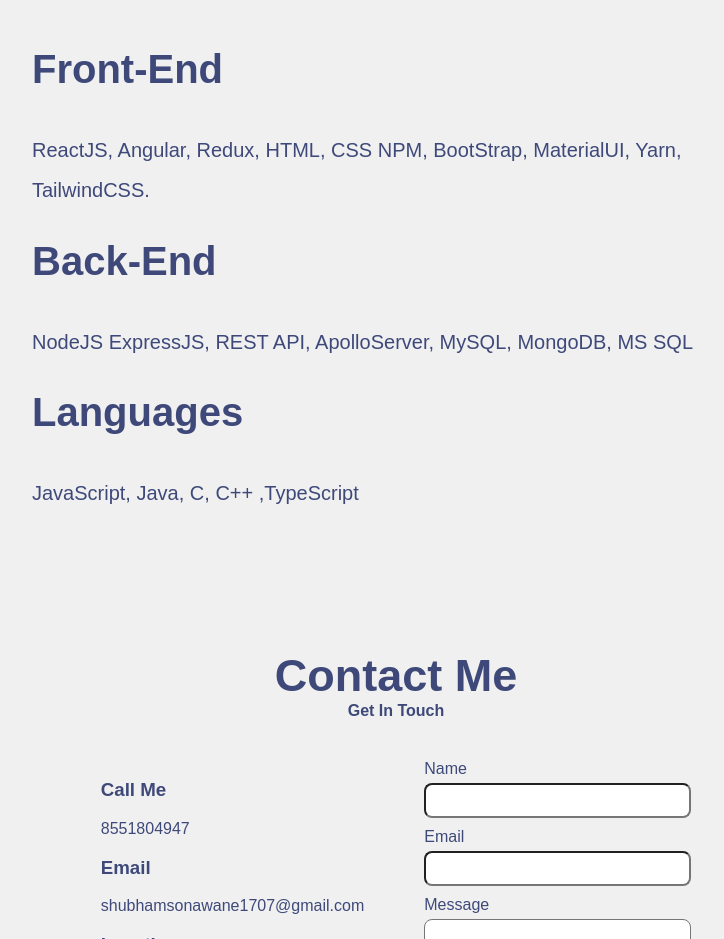
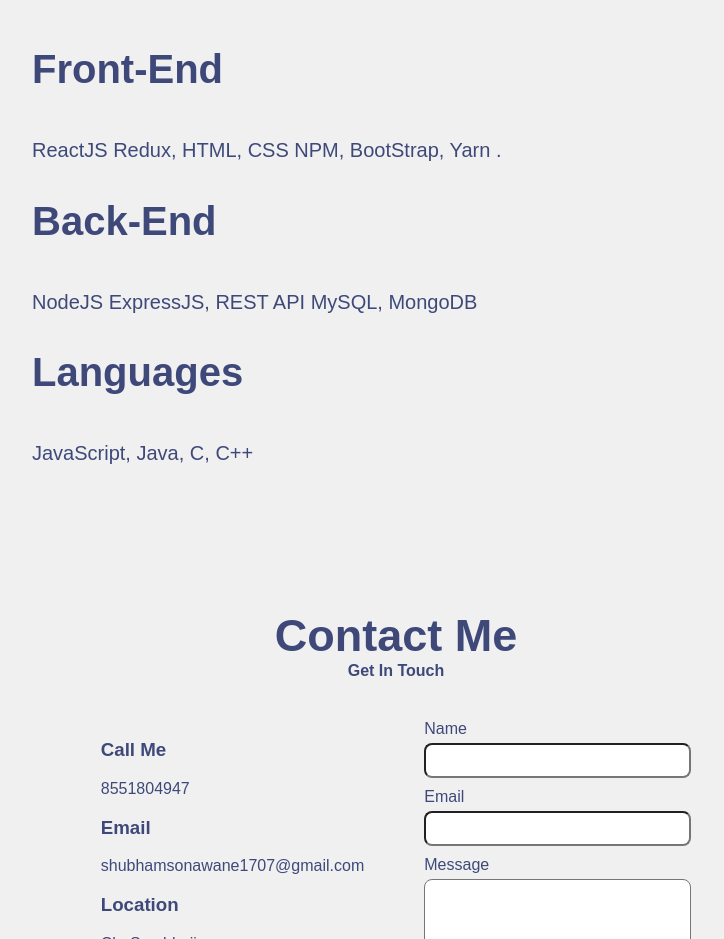
Before and after one commit to Sonawane-Shubham/react-personal-portfolio, a React (Create React App) app: page / in a window 1280 px wide. Shown: the part 1600-2539 px from the top of the page, without its empty margins (244-968 px from the left). Built offline with nearby package versions, Linux system fonts and the light colour scheme.

Commit message:
skills section updated some skills removed

```diff
--- a/src/pages/Home.jsx
+++ b/src/pages/Home.jsx
@@ -150,20 +150,15 @@ function Home() {
         <ol className="list">
           <li className="item">
             <h2> Front-End</h2>
-            <span>
-              ReactJS, Angular, Redux, HTML, CSS NPM, BootStrap, MaterialUI,
-              Yarn, TailwindCSS.
-            </span>
+            <span>ReactJS Redux, HTML, CSS NPM, BootStrap, Yarn .</span>
           </li>
           <li className="item">
             <h2>Back-End</h2>
-            <span>
-              NodeJS ExpressJS, REST API, ApolloServer, MySQL, MongoDB, MS SQL
-            </span>
+            <span>NodeJS ExpressJS, REST API MySQL, MongoDB</span>
           </li>
           <li className="item">
             <h2>Languages</h2>
-            <span>JavaScript, Java, C, C++ ,TypeScript</span>
+            <span>JavaScript, Java, C, C++ </span>
           </li>
         </ol>
       </div>
```
